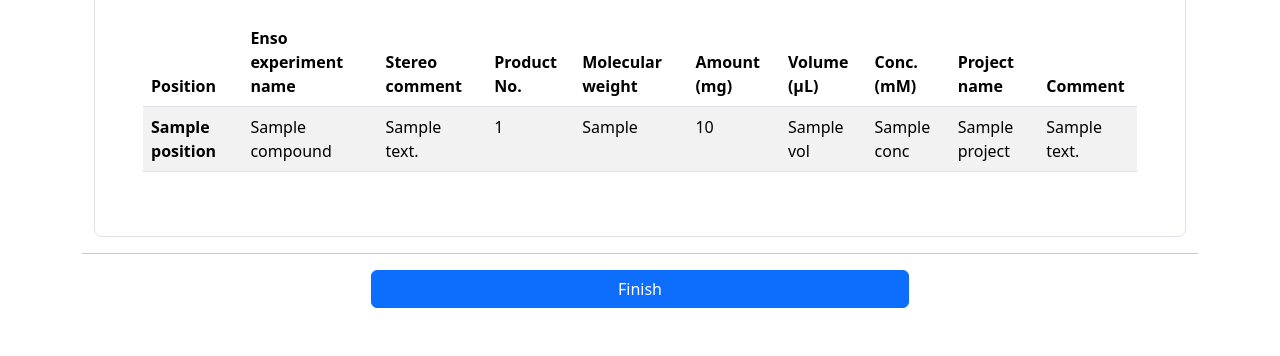
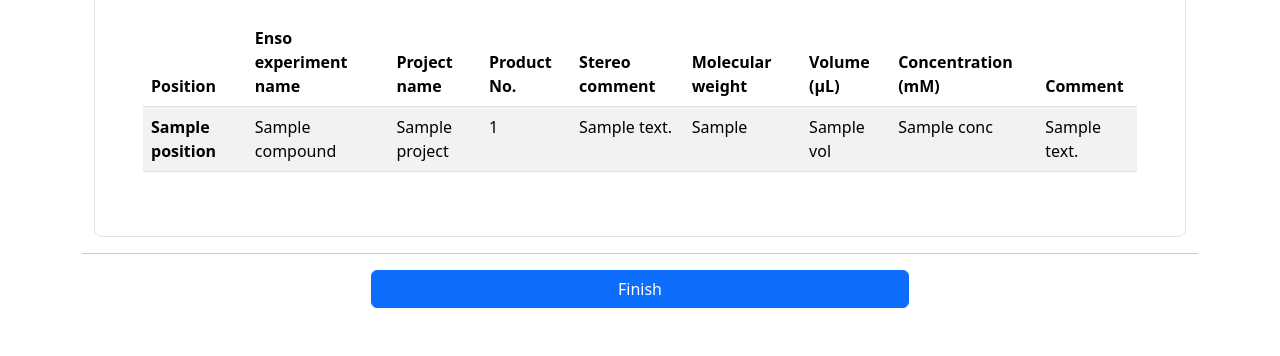
Before and after one commit to BernalFA/submission_form, a Python web app: template app/templates/summary_internal.html in a window 1280 px wide. Shown: the part 453-809 px from the top of the page. Run offline with Jinja, Linux system fonts and the light colour scheme; the template is opened without the code that fills it: most values are stand-ins (such as "Sample title", 1, 10 or a date in 2020).

Commit message:
tailor summary table internal

```diff
--- a/app/templates/summary_internal.html
+++ b/app/templates/summary_internal.html
@@ -31,13 +31,16 @@
                     <tr>
                         <th scope="col">Position</th>
                         <th scope="col">Enso experiment name</th>
+                        <th scope="col">Project name</th>
+                        <th scope="col">Product No.</th>
                         <th scope="col">Stereo comment</th>
-                        <th scope="col">Product No.</th>
                         <th scope="col">Molecular weight</th>
-                        <th scope="col">Amount (mg)</th>
-                        <th scope="col">Volume (&mu;L)</th>
-                        <th scope="col">Conc. (mM)</th>
-                        <th scope="col">Project name</th>
+                        {% if user.delivery == "vials_solid" %}
+                            <th scope="col">Amount (mg)</th>
+                        {% else %}
+                            <th scope="col">Volume (&mu;L)</th>
+                            <th scope="col">Concentration (mM)</th>
+                        {% endif %}
                         <th scope="col">Comment</th>
                     </tr>
                 </thead>
@@ -46,13 +49,16 @@
                     <tr>
                         <th scope="row">{{ compound.position }}</th>
                         <td>{{ compound.exp_name }}</td>
+                        <td>{{ compound.project }}</td>
+                        <td>{{ compound.p_num }}</td>
                         <td>{{ compound.stereo_comment }}</td>
-                        <td>{{ compound.p_num }}</td>
                         <td>{{ compound.mw }}</td>
-                        <td>{{ compound.amount }}</td>
-                        <td>{{ compound.vol }}</td>
-                        <td>{{ compound.conc }}</td>
-                        <td>{{ compound.project }}</td>
+                        {% if user.delivery == "vials_solid" %}
+                            <td>{{ compound.amount }}</td>
+                        {% else %}
+                            <td>{{ compound.vol }}</td>
+                            <td>{{ compound.conc }}</td>
+                        {% endif %}
                         <td>{{ compound.comment }}</td>
                     </tr>
                 {% endfor %}
```
